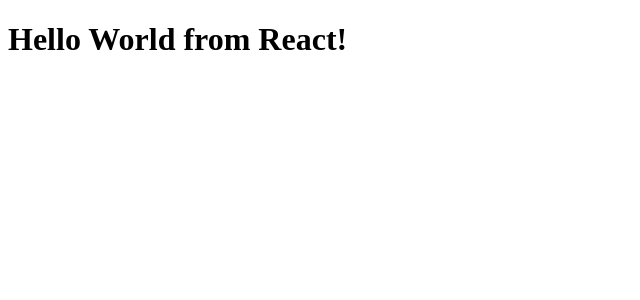
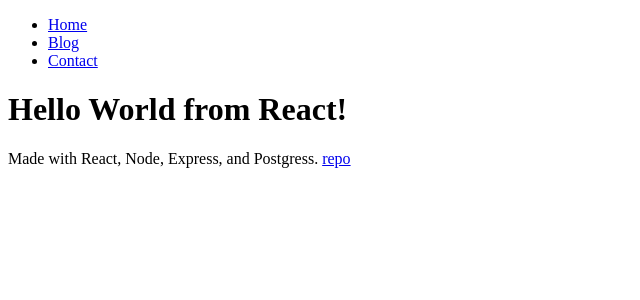
Before and after one commit to gracetveit/graceBlog, a React app in the folder frontend/: page / in a window 1280 px wide. Shown: the top 300 px of the page, without its empty margins (0-640 px from the left). Built offline with nearby package versions, Linux system fonts and the light colour scheme; the HTML template or start-up script is replaced by a standard one.

Commit message:
feat: adding header & footer

```diff
--- a/frontend/App.tsx
+++ b/frontend/App.tsx
@@ -1,10 +1,14 @@
 import Routes from './Routes';
 import React from 'react';
+import Header from './components/Header';
+import Footer from './components/Footer';
 
 export default () => {
   return (
     <div>
+      <Header />
       <Routes />
+      <Footer />
     </div>
   );
 };
--- /dev/null
+++ b/frontend/components/Footer.tsx
@@ -0,0 +1,12 @@
+import React from 'react';
+
+export default () => {
+  return (
+    <div>
+      <p>
+        Made with React, Node, Express, and Postgress.{' '}
+        <a href="https://github.com/gracetveit/graceBlog">repo</a>
+      </p>
+    </div>
+  );
+};
--- /dev/null
+++ b/frontend/components/Header.tsx
@@ -0,0 +1,18 @@
+import React from 'react';
+import { Link } from 'react-router-dom';
+
+export default () => {
+  return (
+    <ul>
+      <li>
+        <Link to="/home">Home</Link>
+      </li>
+      <li>
+        <Link to="/blogs">Blog</Link>
+      </li>
+      <li>
+        <Link to="/contact">Contact</Link>
+      </li>
+    </ul>
+  );
+};
```
